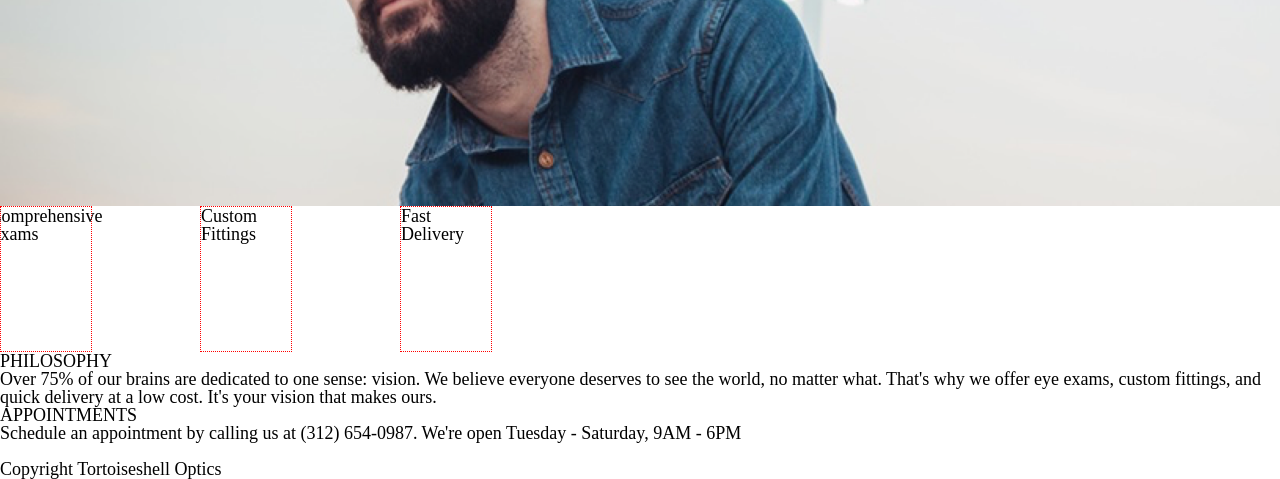
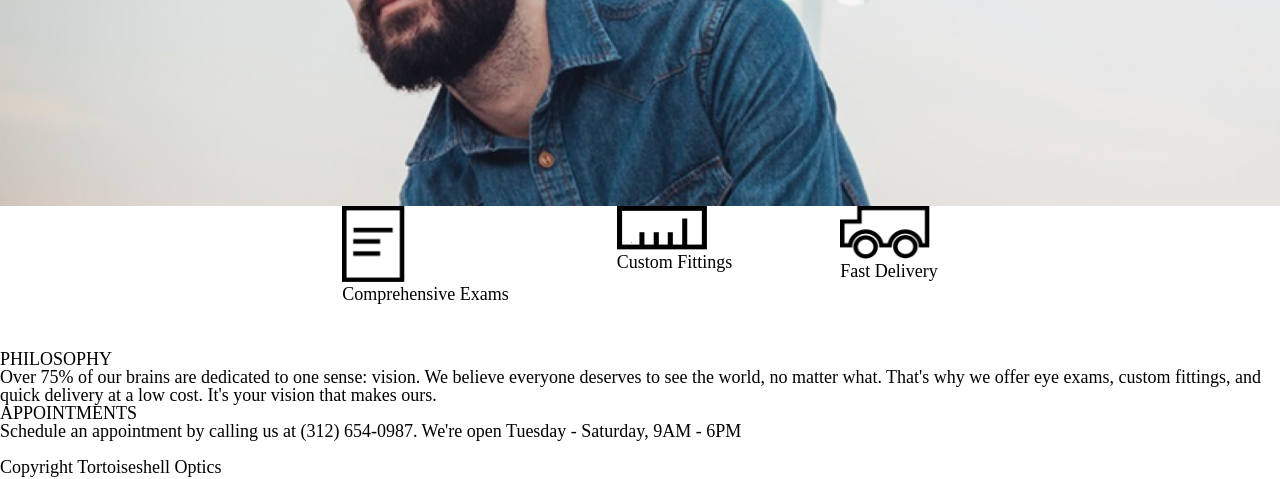
Before and after one commit to LPKaizen/Tortoiseshell-Optics, a plain HTML site: page index.html in a window 1280 px wide. Shown: the part 334-813 px from the top of the page. Drawn offline with Linux system fonts and the light colour scheme.

Commit message:
version 0.8.0, more of the site complete, about 35 percent of the mainsite left

```diff
--- a/index.html
+++ b/index.html
@@ -42,17 +42,17 @@
           <div class="picturestorage">
 
              <div class="contentcontainer">
-               <img>
+               <img class ="image1" src="./resources/images/paper-icon.png">
                <P>Comprehensive Exams</P>
              </div>
 
              <div class="contentcontainer" id="spacing">
-                <img>
+                <img class="image2" src="./resources/images/ruler-icon.png">
                 <P>Custom Fittings</P>
              </div>
 
              <div class="contentcontainer">
-                <img>
+                <img class="image3" src="./resources/images/truck-icon.png">
                 <P>Fast Delivery</P>
              </div>
 
--- a/resources/css/index.css
+++ b/resources/css/index.css
@@ -89,15 +89,30 @@ html {
 
 .picturestorage {
   display: flex;
+  justify-content: center;
+
 }
 
 .contentcontainer {
-  width: 5rem;
   height: 8rem;
-  border: red 1px dotted;
-  display: flex;
+  display: block;
   justify-content: center;
+  width: auto;
 }
+
+.image1 {
+  width: 3.5rem;
+  height: auto;
+}
+
+.image2 {
+   width: 5rem;
+}
+
+.image3 {
+  max-width: 5rem;
+}
+
 
 #spacing {
   margin-left: 6rem;
```
